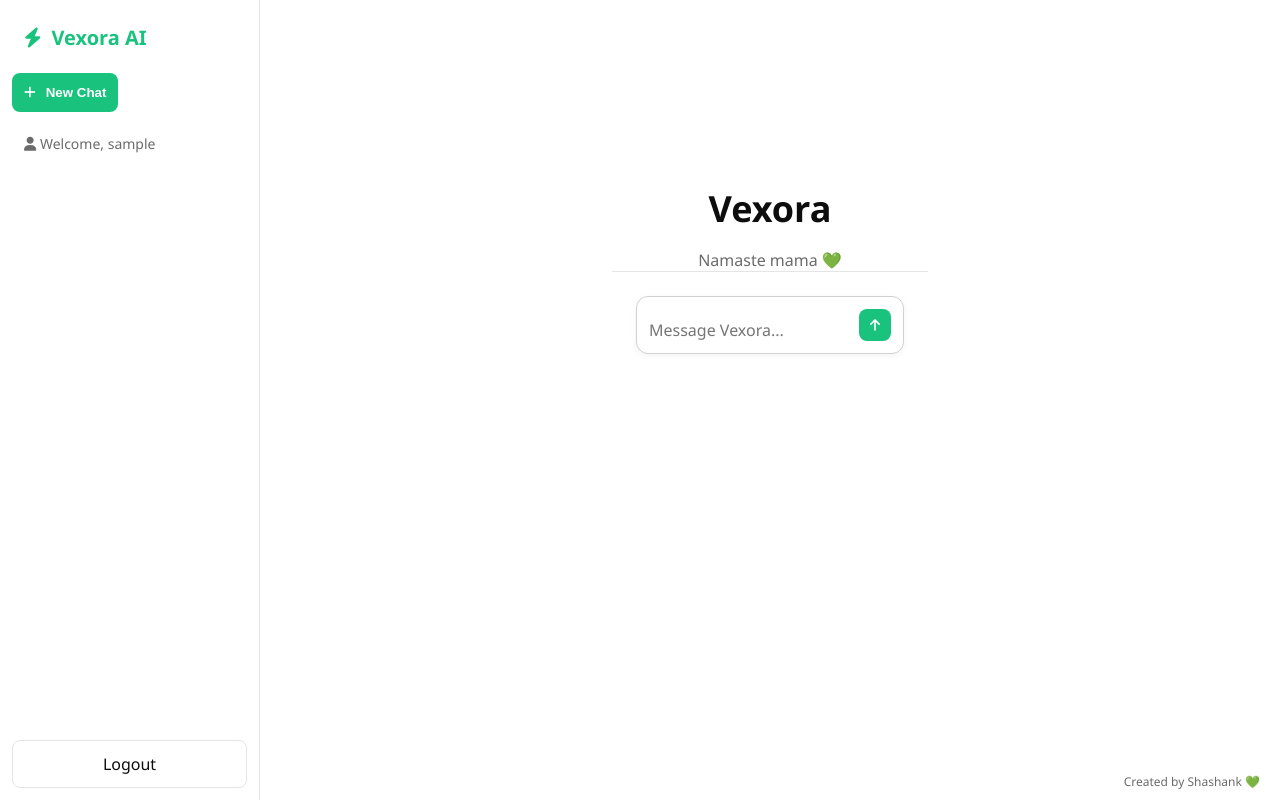
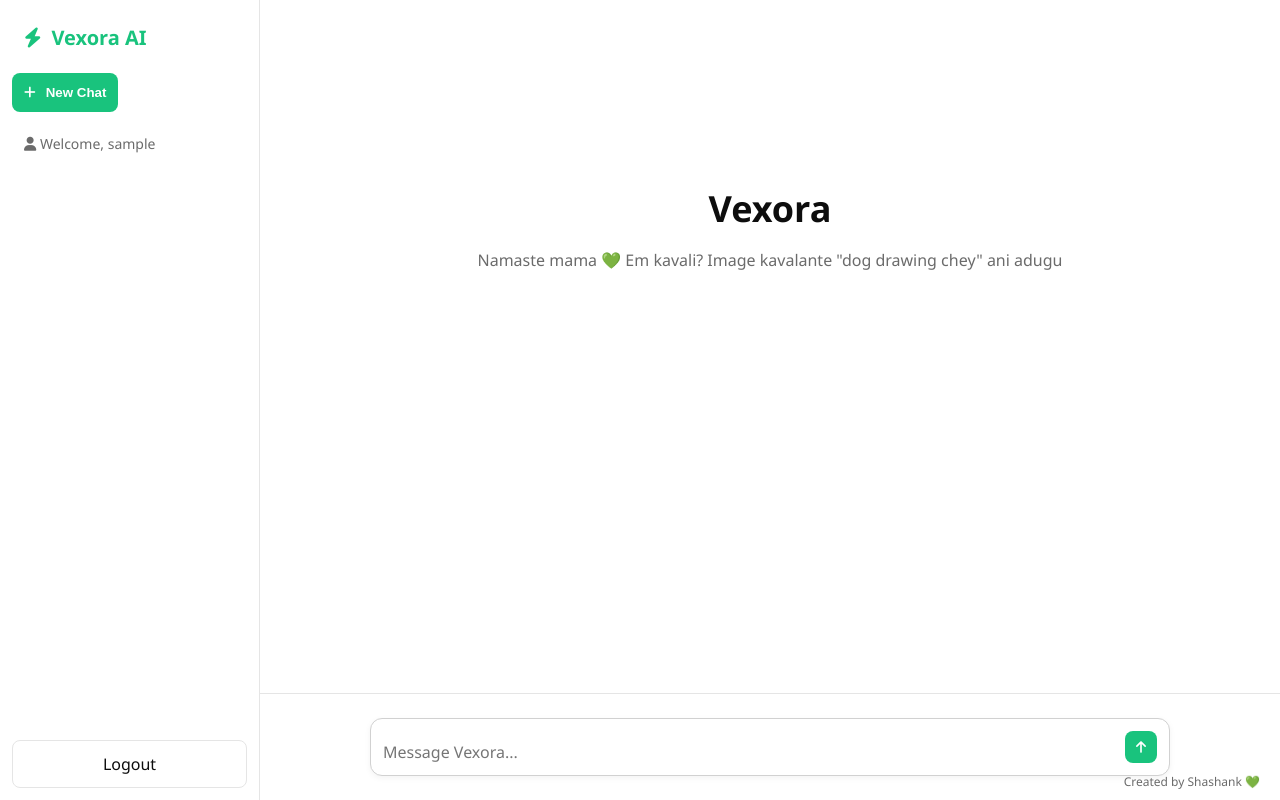
Before and after one commit to gundetishashank18-alt/vexora-AI, a Flask app: page /chat in a window 1280 px wide. Run offline with Flask 3, Linux system fonts and the light colour scheme; the visitor is signed in with stand-in values (Sample User, id 1).

Commit message:
Fixed input box position and added image display

```diff
--- a/templates/chat.html
+++ b/templates/chat.html
@@ -35,12 +35,17 @@
             flex: 1; display: flex; flex-direction: column; height: 100vh; background: #ffffff;
         }
         .chat-area {
-            flex: 1; overflow-y: auto; padding: 24px 0;
-            display: flex; flex-direction: column; align-items: center;
+            flex: 1; overflow-y: auto;
+            display: flex; flex-direction: column;
+            justify-content: space-between;
+        }
+        .messages-container {
+            padding: 24px 0;
+            flex: 1;
         }
         .message-wrapper {
             width: 100%; max-width: 800px; padding: 20px 24px;
-            display: flex; gap: 20px;
+            display: flex; gap: 20px; margin: 0 auto;
         }
         .user-msg { background: #f7f7f8; }
         .avatar {
@@ -69,7 +74,9 @@
         }
         .download-btn:hover { background: #16a870; }
         .input-area {
-            padding: 24px; display: flex; justify-content: center; border-top: 1px solid #e5e5e5;
+            padding: 24px; display: flex; justify-content: center;
+            border-top: 1px solid #e5e5e5; background: #ffffff;
+            position: sticky; bottom: 0;
         }
         .input-box {
             width: 100%; max-width: 800px; background: #ffffff;
@@ -86,7 +93,7 @@
             width: 32px; height: 32px; cursor: pointer; color: white;
         }
         #sendBtn:disabled { background: #d1d1d1; cursor: not-allowed; }
-        .welcome { text-align: center; margin-top: 20vh; max-width: 600px; }
+        .welcome { text-align: center; margin-top: 20vh; max-width: 600px; margin-left: auto; margin-right: auto; }
         .welcome h1 { font-size: 36px; margin-bottom: 16px; color: #0d0d0d; }
         .welcome p { color: #6b6b6b; font-size: 16px; }
         .typing { display: flex; gap: 4px; align-items: center; }
@@ -121,10 +128,13 @@
 
     <div class="main">
         <div class="chat-area" id="chatArea">
+            <div class="messages-container" id="messagesContainer">
                 <div class="welcome" id="welcome">
                     <h1>Vexora</h1>
-                <p>Namaste mama 💚</p>
+                    <p>Namaste mama 💚 Em kavali? Image kavalante "dog drawing chey" ani adugu</p>
                 </div>
+            </div>
+
             <div class="input-area">
                 <div class="input-box">
                     <textarea id="userInput" placeholder="Message Vexora..." rows="1" onkeydown="if(event.key==='Enter' && !event.shiftKey) {event.preventDefault(); sendMessage();}"></textarea>
@@ -134,11 +144,12 @@
                 </div>
             </div>
         </div>
+    </div>
 
     <div class="created-by">Created by Shashank 💚</div>
 
     <script>
-        const chatArea = document.getElementById('chatArea');
+        const messagesContainer = document.getElementById('messagesContainer');
         const userInput = document.getElementById('userInput');
         const sendBtn = document.getElementById('sendBtn');
         const welcome = document.getElementById('welcome');
@@ -157,20 +168,20 @@
             userInput.style.height = 'auto';
             sendBtn.disabled = true;
 
-            chatArea.innerHTML += `
+            messagesContainer.innerHTML += `
                 <div class="message-wrapper user-msg">
                     <div class="avatar user-avatar"><i class="fa-solid fa-user"></i></div>
                     <div class="message-content">${message}</div>
                 </div>`;
-            chatArea.scrollTop = chatArea.scrollHeight;
+            scrollToBottom();
 
             const typingId = 'typing-' + Date.now();
-            chatArea.innerHTML += `
+            messagesContainer.innerHTML += `
                 <div class="message-wrapper" id="${typingId}">
                     <div class="avatar bot-avatar"><i class="fa-solid fa-bolt"></i></div>
                     <div class="message-content"><div class="typing"><span></span><span></span></div></div>
                 </div>`;
-            chatArea.scrollTop = chatArea.scrollHeight;
+            scrollToBottom();
 
             try {
                 const response = await fetch('/api/chat', {
@@ -180,7 +191,6 @@
                 });
                 const data = await response.json();
 
-                // Image response aa leda check chey
                 if (data.is_image && data.image_url) {
                     document.getElementById(typingId).innerHTML = `
                         <div class="avatar bot-avatar"><i class="fa-solid fa-bolt"></i></div>
@@ -203,6 +213,11 @@
                     <div class="message-content">Error mama: Server ki connect avvatle</div>`;
             }
             sendBtn.disabled = false;
+            scrollToBottom();
+        }
+
+        function scrollToBottom() {
+            const chatArea = document.getElementById('chatArea');
             chatArea.scrollTop = chatArea.scrollHeight;
         }
     </script>
```
Lines whose indentation alone changed are shown as unchanged.
